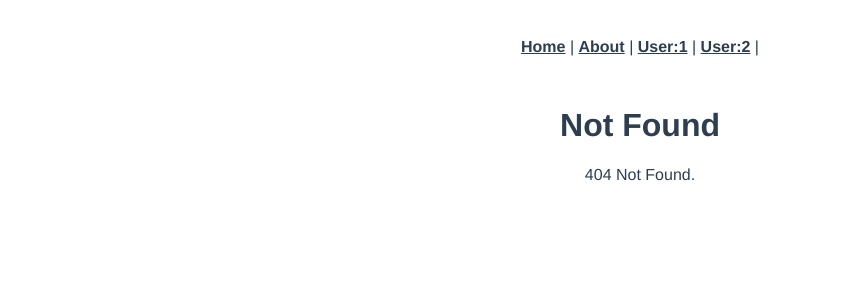
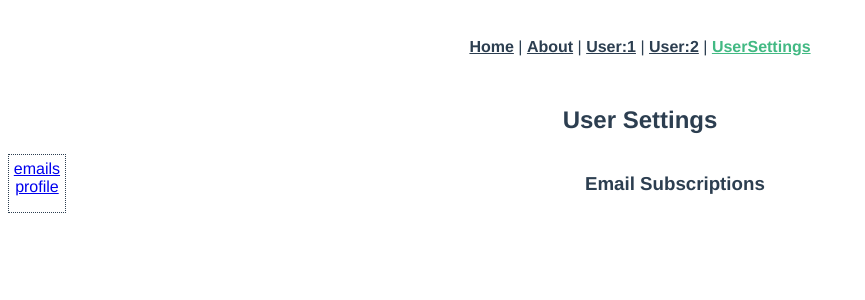
Before and after one commit to yo-orange/vue-router-tutorial, a Vue app: page /settings in a window 1280 px wide. Before the commit this address had no page. Shown: the top 300 px of the page, without its empty margins (0-865 px from the left). Built offline with nearby package versions, Linux system fonts and the light colour scheme.

Commit message:
名前付きビュー

```diff
--- a/src/App.vue
+++ b/src/App.vue
@@ -4,6 +4,7 @@
     <router-link to="/about">About</router-link> |
     <router-link to="/users/1">User:1</router-link> |
     <router-link to="/users/2">User:2</router-link> |
+    <router-link to="/settings">UserSettings</router-link>
   </div>
   <router-view />
 </template>
--- a/src/router/index.js
+++ b/src/router/index.js
@@ -39,6 +39,35 @@ const routes = [
     ]
   },
   {
+    path: '/settings',
+    name: 'UserSettings',
+    component: () => import(/* webpackChunkName: "about" */ '../views/NestedNamed/UserSettings.vue'),
+    children: [
+      {
+        path: '',
+        name: 'UserSettingsTop',
+        components: {
+          default: () => import(/* webpackChunkName: "usersTop" */ '../views/NestedNamed/UserEmailsSubscriptions.vue'),
+        }
+      },
+      {
+        path: 'emails',
+        name: 'UserEmailsSubscriptions',
+        components: {
+          default: () => import(/* webpackChunkName: "usersTop" */ '../views/NestedNamed/UserEmailsSubscriptions.vue'),
+        }
+      },
+      {
+        path: 'profile',
+        name: 'UserProfile',
+        components: {
+          default: () => import(/* webpackChunkName: "usersTop" */ '../views/NestedNamed/UserProfile.vue'),
+          helper: () => import(/* webpackChunkName: "usersTop" */ '../views/NestedNamed/UserProfilePreview.vue')
+        }
+      },
+    ]
+  },
+  {
     path: "/:pathMatch(.*)*",
     name: 'NotFound',
     component: NotFound,
--- /dev/null
+++ b/src/views/NestedNamed/UserEmailsSubscriptions.vue
@@ -0,0 +1,12 @@
+<template>
+  <div>
+    <h3>Email Subscriptions</h3>
+  </div>
+</template>
+
+<script>
+export default {
+  name: "UserEmailsSubscriptions",
+  setup() {},
+};
+</script>
--- /dev/null
+++ b/src/views/NestedNamed/UserProfile.vue
@@ -0,0 +1,12 @@
+<template>
+  <div>
+    <h3>Edit your profile</h3>
+  </div>
+</template>
+
+<script>
+export default {
+  name: "UserProfile",
+  setup() {},
+};
+</script>
--- /dev/null
+++ b/src/views/NestedNamed/UserProfilePreview.vue
@@ -0,0 +1,12 @@
+<template>
+  <div>
+    <h3>Preview of your profile</h3>
+  </div>
+</template>
+
+<script>
+export default {
+  name: "UserProfilePreview",
+  setup() {},
+};
+</script>
--- /dev/null
+++ b/src/views/NestedNamed/UserSettings.vue
@@ -0,0 +1,39 @@
+<template>
+  <div class="us">
+    <h2>User Settings</h2>
+    <UserSettingsNav />
+    <router-view class="us__content" />
+    <router-view name="helper" class="us__content us__content--helper" />
+  </div>
+</template>
+
+<script>
+import UserSettingsNav from "@/views/NestedNamed/UserSettingsNav.vue";
+
+export default {
+  name: "UserSettings",
+  setup() {},
+  components: { UserSettingsNav }
+};
+</script>
+
+<style scoped>
+.us {
+  display: grid;
+  grid-template-columns: auto 1fr;
+  grid-template-rows: auto;
+  grid-template-areas:
+    "header header"
+    "nav content"
+    "nav helper";
+}
+h2 {
+  grid-area: header;
+}
+.us__content {
+  grid-area: content;
+}
+.us__content--helper {
+  grid-area: helper;
+}
+</style>
--- /dev/null
+++ b/src/views/NestedNamed/UserSettingsNav.vue
@@ -0,0 +1,22 @@
+<template>
+  <div class="us__nav">
+    <router-link to="/settings/emails">emails</router-link>
+    <br />
+    <router-link to="/settings/profile">profile</router-link>
+  </div>
+</template>
+
+<script>
+export default {
+  setup() {},
+};
+</script>
+
+<style scoped>
+.us__nav {
+  grid-area: nav;
+  border: 1px dotted;
+  margin-right: 0.75rem;
+  padding: 0.3rem;
+}
+</style>
```
